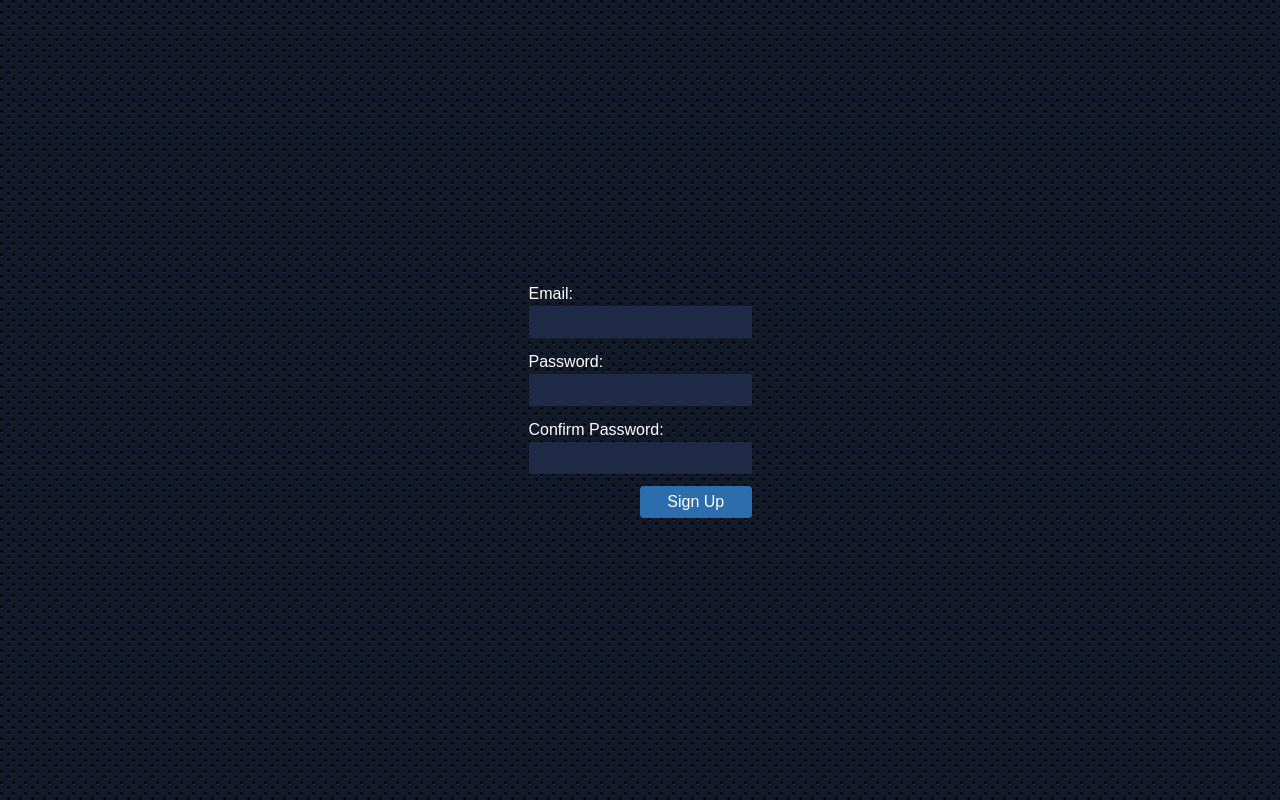
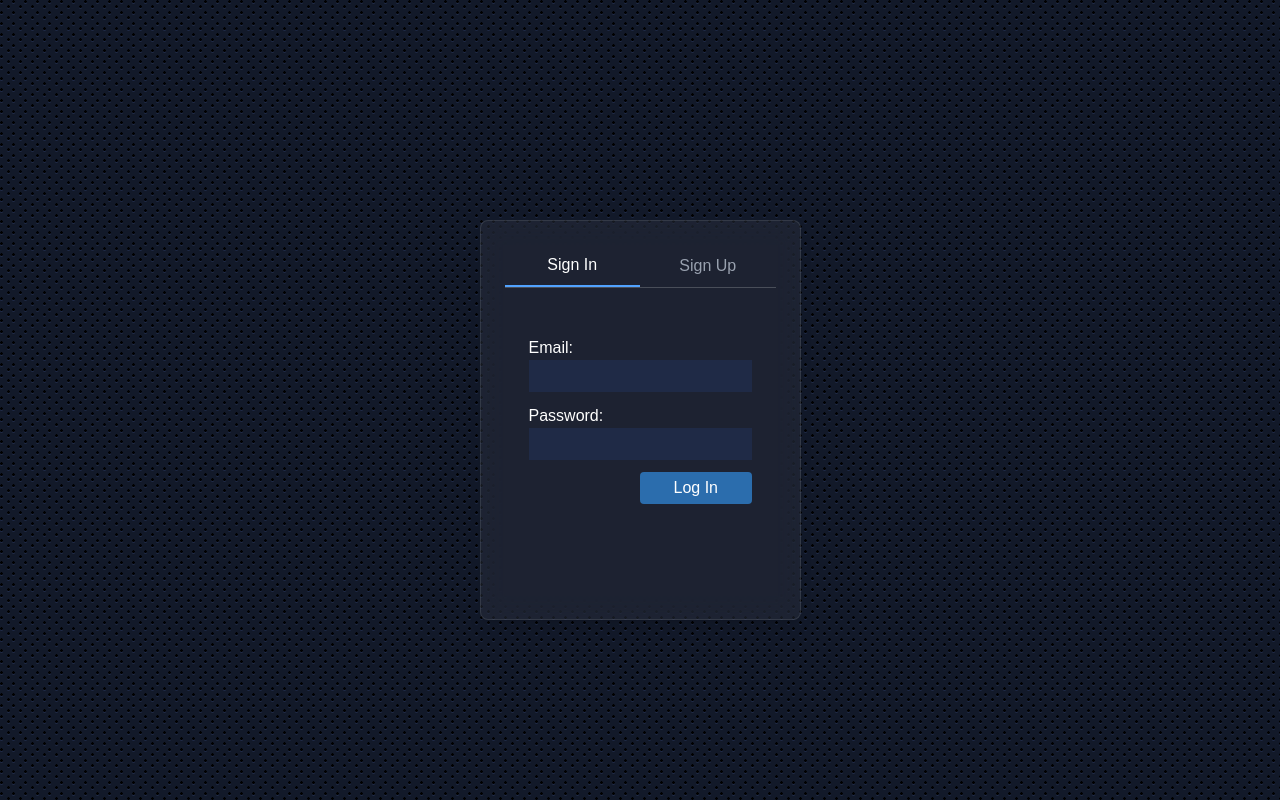
Before and after one commit to DavJesse/stock-folio, a Next.js app: page / in a window 1280 px wide. Built offline with nearby package versions, Linux system fonts and the light colour scheme.

Commit message:
feat: update Home component to serve authentication forms (#10.5)

```diff
--- a/app/page.tsx
+++ b/app/page.tsx
@@ -1,11 +1,29 @@
 'use client'
 
-import SignUpForm from '@/components/SignUpForm'
+// Imports
+import { useEffect } from 'react'
+import { useRouter } from 'next/navigation'
+import Cookies from 'js-cookie'
 
+import AuthFormToggle from '@/components/AuthFormToggle'
+
+// Component: HomePage
 export default function HomePage() {
+  const router = useRouter()
+
+  // Redirect to dashboard if token cookie exists
+  useEffect(() => {
+    const token = Cookies.get('token')
+    if (token) {
+      console.log('User already authenticated, redirecting to dashboard...')
+      router.replace('/dashboard')
+    }
+  }, [router])
+
+  // Render auth form if no token
   return (
     <div className="min-h-screen flex items-center justify-center p-8">
-      <SignUpForm />
+      <AuthFormToggle />
     </div>
   )
 }
```
